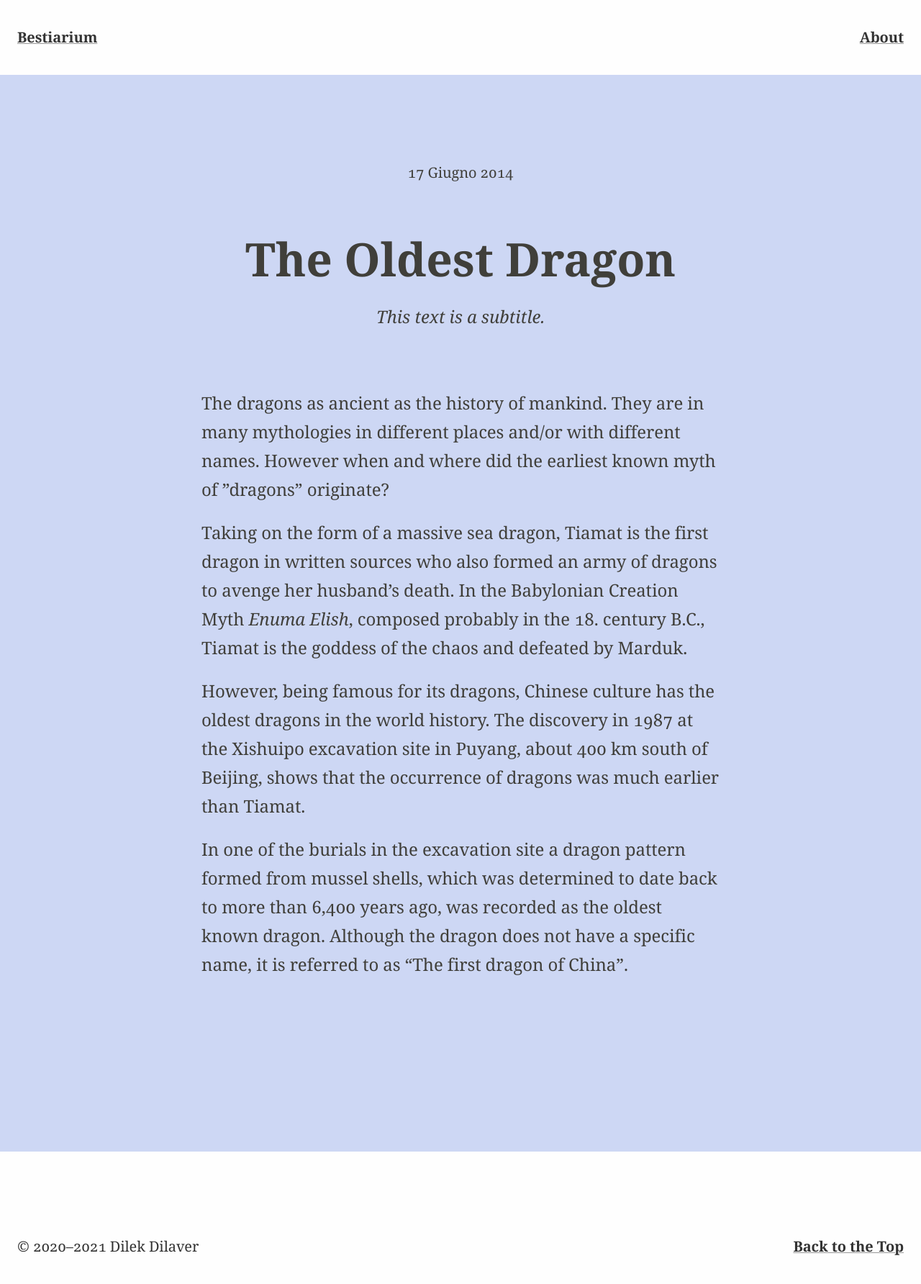
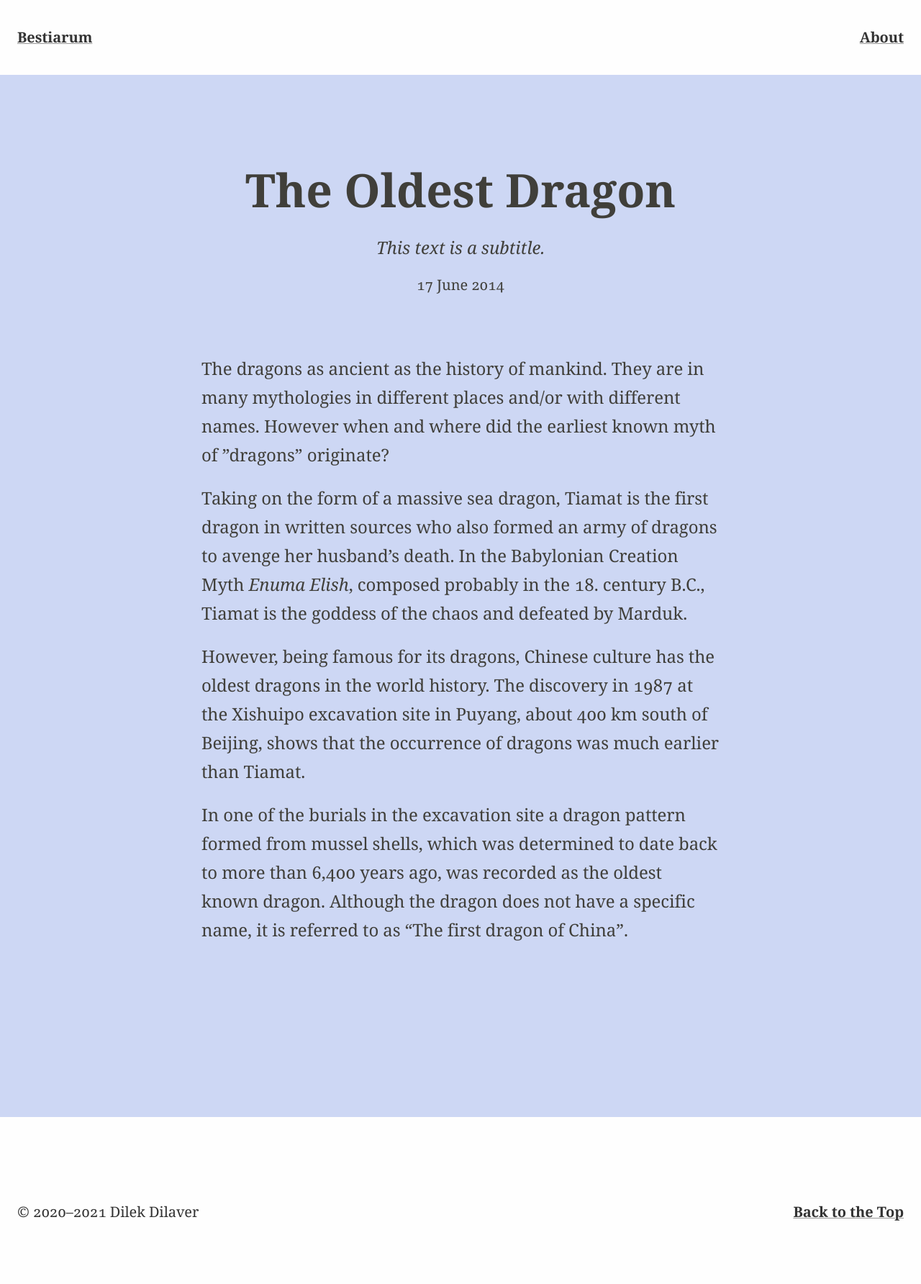
Before and after one commit to ranbureand/bestiarum, a Jekyll site: the page built from _posts/2014-06-17-the-oldest-dragon.markdown, in a window 1280 px wide. Shown: the whole page at 72% size. Built offline with Jekyll 4.4.1, drawn with Linux system fonts in a browser that asks for light colours; some web fonts are replaced; after the commit the page ends 1736 px from its top, so only the background shows below that.

Commit message:
Iterate on article header.

```diff
--- a/_includes/date.html
+++ b/_includes/date.html
@@ -1 +1 @@
-            <time class="date" datetime="{{ include.date | date: "%Y-%m-%d" }}">{{ include.date | date: "%-d" }} {% assign m = include.date | date: "%-m" %}{% case m %}{% when '1' %}Gennaio{% when '2' %}Febbraio{% when '3' %}Marzo{% when '4' %}Aprile{% when '5' %}Maggio{% when '6' %}Giugno{% when '7' %}Luglio{% when '8' %}Agosto{% when '9' %}Settembre{% when '10' %}Ottobre{% when '11' %}Novembre{% when '12' %}Dicembre{% endcase %} {{ include.date | date: "%Y" }}</time>
+            <time class="date" datetime="{{ include.date | date: "%Y-%m-%d" }}">{{ include.date | date: "%-d" }} {% assign m = include.date | date: "%-m" %}{% case m %}{% when '1' %}January{% when '2' %}February{% when '3' %}March{% when '4' %}April{% when '5' %}May{% when '6' %}June{% when '7' %}July{% when '8' %}August{% when '9' %}September{% when '10' %}October{% when '11' %}November{% when '12' %}December{% endcase %} {{ include.date | date: "%Y" }}</time>
--- a/_includes/header.html
+++ b/_includes/header.html
@@ -2,7 +2,7 @@
         <header class="header">
 
           <h1 class="header-title">
-            <a href="{{ site.baseurl }}/">Bestiarium</a>
+            <a href="{{ site.baseurl }}/">Bestiarum</a>
           </h1>
 
           <nav class="header-index">
--- a/_layouts/article.html
+++ b/_layouts/article.html
@@ -7,9 +7,9 @@ layout: base
 
           <header class="head">
 
-{% include date.html date=page.date %}
             <h2 class="title">{{ page.title }}</h2>
             <div class="subtitle">{{ page.subtitle }}</div>
+{% include date.html date=page.date %}
 
           </header>
 
--- a/styles/css/main.css
+++ b/styles/css/main.css
@@ -622,9 +622,9 @@ video {
   line-height: 1.6em;
 }
 .typo-m img {
-  margin-bottom: 1.3333333333em;
-  font-size: 0.75em;
-  line-height: 1.3333333333em;
+  margin-bottom: 1.1428571429em;
+  font-size: 0.875em;
+  line-height: 1.4285714286em;
 }
 .typo-m hr {
   margin-top: 2em;
@@ -694,9 +694,9 @@ video {
     line-height: 1.6666666667em;
   }
   .typo-m img {
-    margin-bottom: 1.6666666667em;
-    font-size: 0.75em;
-    line-height: 1.3333333333em;
+    margin-bottom: 1.4285714286em;
+    font-size: 0.875em;
+    line-height: 1.4285714286em;
   }
   .typo-m hr {
     margin-top: 2.5em;
@@ -2004,7 +2004,7 @@ body a:hover {
 }
 .head .date {
   display: block;
-  margin-bottom: 2.6666666667em;
+  margin-top: 0.6666666667em;
   font-size: 1.125em;
   line-height: 1.3333333333em;
 }
@@ -2022,7 +2022,7 @@ body a:hover {
     line-height: 1.6666666667em;
   }
   .head .date {
-    margin-bottom: 3.2em;
+    margin-top: 0.8em;
     font-size: 1.25em;
     line-height: 1.6em;
   }
--- a/styles/scss/modules/_article.scss
+++ b/styles/scss/modules/_article.scss
@@ -57,7 +57,7 @@
   .date {
     display: block;
 
-    margin-bottom: em($m-small-line*2, $m-small-size);
+    margin-top: em($m-small-line/2, $m-small-size);
 
     @include font-size($m-small-size, $m-small-line);
   }
@@ -74,7 +74,7 @@
       @include font-size($d-medium-size, $d-medium-line);
     }
     .date {
-      margin-bottom: em($d-small-line*2, $d-small-size);
+      margin-top: em($d-small-line/2, $d-small-size);
 
       @include font-size($d-small-size, $d-small-line);
     }
```
Also changed, not shown: styles/scss/utilities/_utilities.scss (+8 -8 lines).
